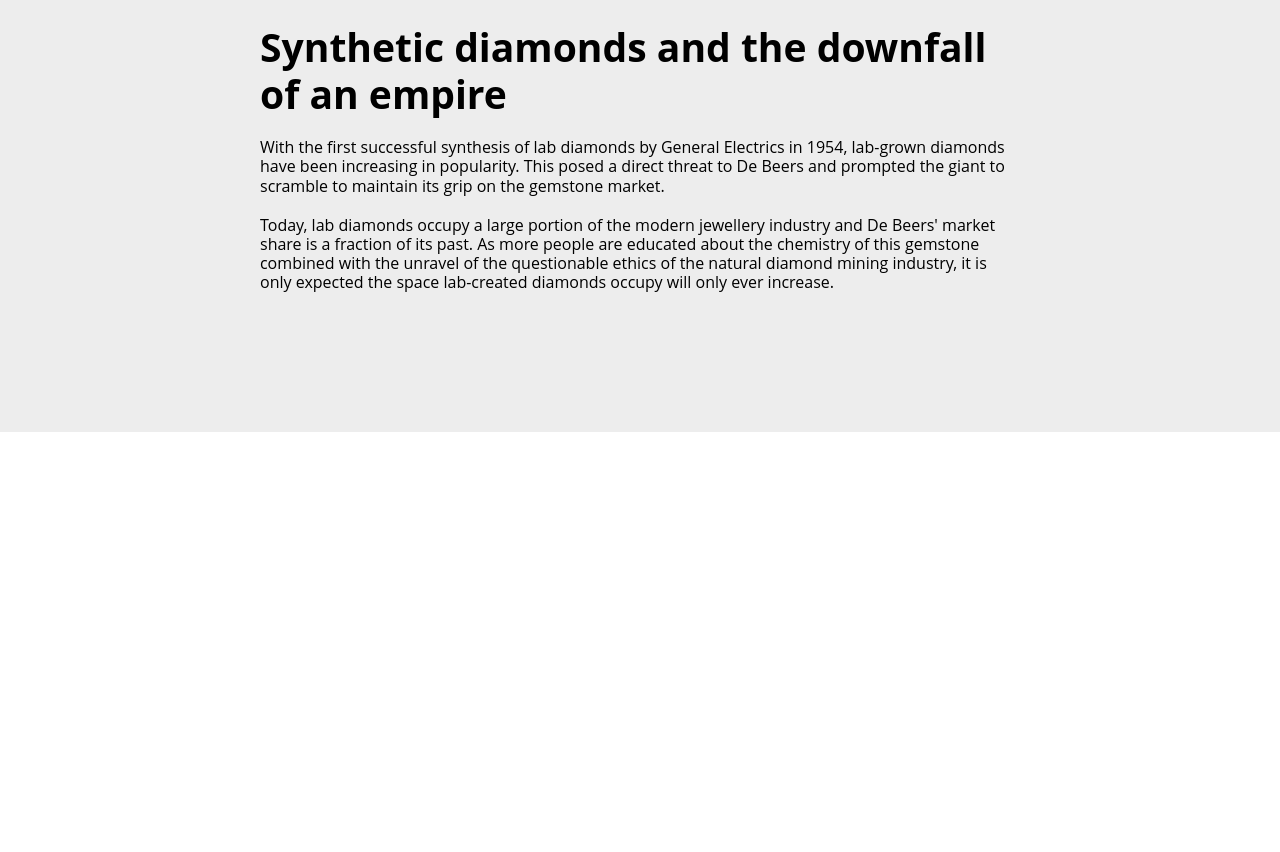
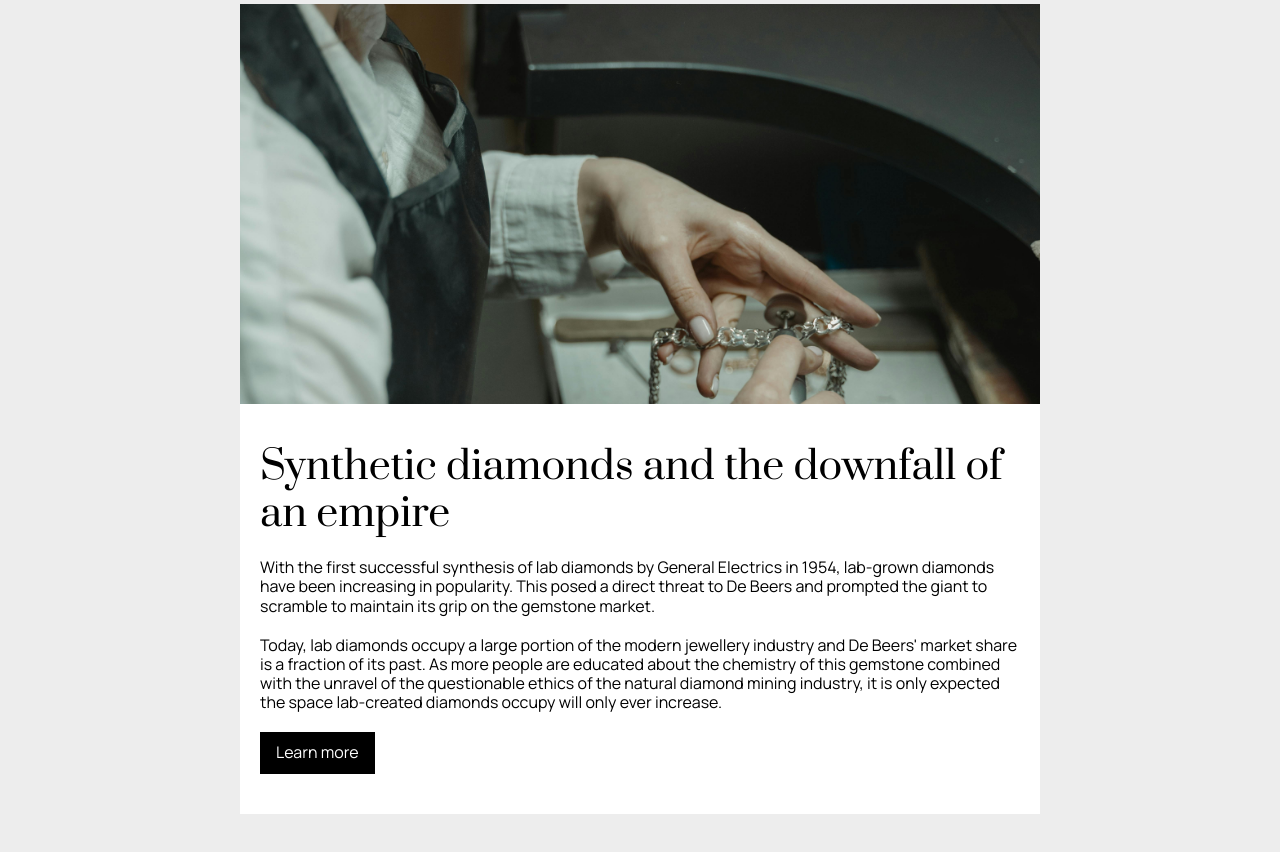
Before and after one commit to akhoinguyen/IMD1005B-A1, a plain HTML site: page index.html in a window 1280 px wide. Shown: the part 1774-2626 px from the top of the page. Before the commit the page ends 2206 px from the top, so only its background shows below. Drawn offline with Linux system fonts and the light colour scheme.

Commit message:
Add google fonts

```diff
--- a/index.html
+++ b/index.html
@@ -5,9 +5,13 @@
     <meta charset="UTF-8">
     <meta name="viewport" content="width=device-width, initial-scale=1.0">
 
+    <link rel="preconnect" href="https://fonts.googleapis.com">
+    <link rel="preconnect" href="https://fonts.gstatic.com" crossorigin>
+    <link href="https://fonts.googleapis.com/css2?family=Manrope:wght@200..800&family=Prata&display=swap" rel="stylesheet">
 
     <link rel="stylesheet" href="styles/reset.css">
     <link rel="stylesheet" href="styles/styles.css">
+
     <link rel="icon" href="images/icon.png">
     <title></title>
 
@@ -32,7 +36,7 @@
                 <p class="bold">or at least that's what you've been told.</p>
                 <p>We're here to fact check and debunk common myths about lab-created diamonds and precious gemstones in
                     general.</p>
-                <button type="button" name="button" class="btn-reg"><a href="#product-list" class="btn-content">Learn
+                <button type="button" name="button" class="btn-reg"><a href="#" class="btn-content">Learn
                         more</a></button>
             </div>
         </div>
@@ -72,12 +76,24 @@
         </section>
 
         <section class="home-section-3">
+
             <div class="max-width-narrow flex flex-a-i-stretch gap-20">
-                <div class="flex-item-100 pad-tb-20 pad-lr-20">
+
+
+                <div class="bg-white flex-item-100">
+                    <div class="home-section-img home-section-3-img marg-b-20"></div>
+
+                    <div class="pad-20 marg-b-20">
                     <h2>Synthetic diamonds and the downfall of an empire</h2>
                     <p>With the first successful synthesis of lab diamonds by General Electrics in 1954, lab-grown diamonds have been increasing in popularity. This posed a direct threat to De Beers and prompted the giant to scramble to maintain its grip on the gemstone market.</p>
                     <p>Today, lab diamonds occupy a large portion of the modern jewellery industry and De Beers' market share is a fraction of its past. As more people are educated about the chemistry of this gemstone combined with the unravel of the questionable ethics of the natural diamond mining industry, it is only expected the space lab-created diamonds occupy will only ever increase. </p>
+
+                    <button type="button" name="button" class="btn-reg"><a href="#" class="btn-content">Learn
+                        more</a></button>
                 </div>
+
+                </div>
+
             </div>
 
     </main>
--- a/styles/styles.css
+++ b/styles/styles.css
@@ -1,7 +1,8 @@
 /* --- UNIVERSAL STYLES --- */
 
 * {
-    font-family: "Open Sans", sans-serif;
+    font-family: Helvetica, sans-serif;
+    font-family: "Manrope", sans-serif;
     line-height: 1.2;
 }
 
@@ -15,13 +16,17 @@ p {
     margin-bottom: 20px;
 }
 
+h1,
+h2,
+h3,
+h4,
+h5,
+h6 {
+    font-family: "Prata", serif;
+    font-weight: 400;
+    font-style: normal;
+}
 
-
-button a {
-    display: inline-block;
-    text-decoration: none;
-    padding: 10px;
-}
 
 /* Type scale setup by https://typescale.com/ */
 h1 {
@@ -46,6 +51,12 @@ h5 {
 
 h6 {
     font-size: 1rem;
+}
+
+button a {
+    display: inline-block;
+    text-decoration: none;
+    padding: 10px;
 }
 
 /* --- REUSABLE CLASSES */
@@ -101,8 +112,13 @@ h6 {
     font-weight: bold;
 }
 
-.white {
+.white,
+.text-white {
     color: white;
+}
+
+.bg-white {
+    background-color: white;
 }
 
 .marg-b-20 {
@@ -208,6 +224,10 @@ nav .tagline {
     background: url("../images/miner-1.jpg");
 }
 
+.home-section-3-img {
+    background: url("../images/jeweler-1.jpg");
+}
+
 .home-section-img {
     background-size: cover;
     background-position: center center;
```
Also changed, not shown: images/jeweler-1.jpg (added).
